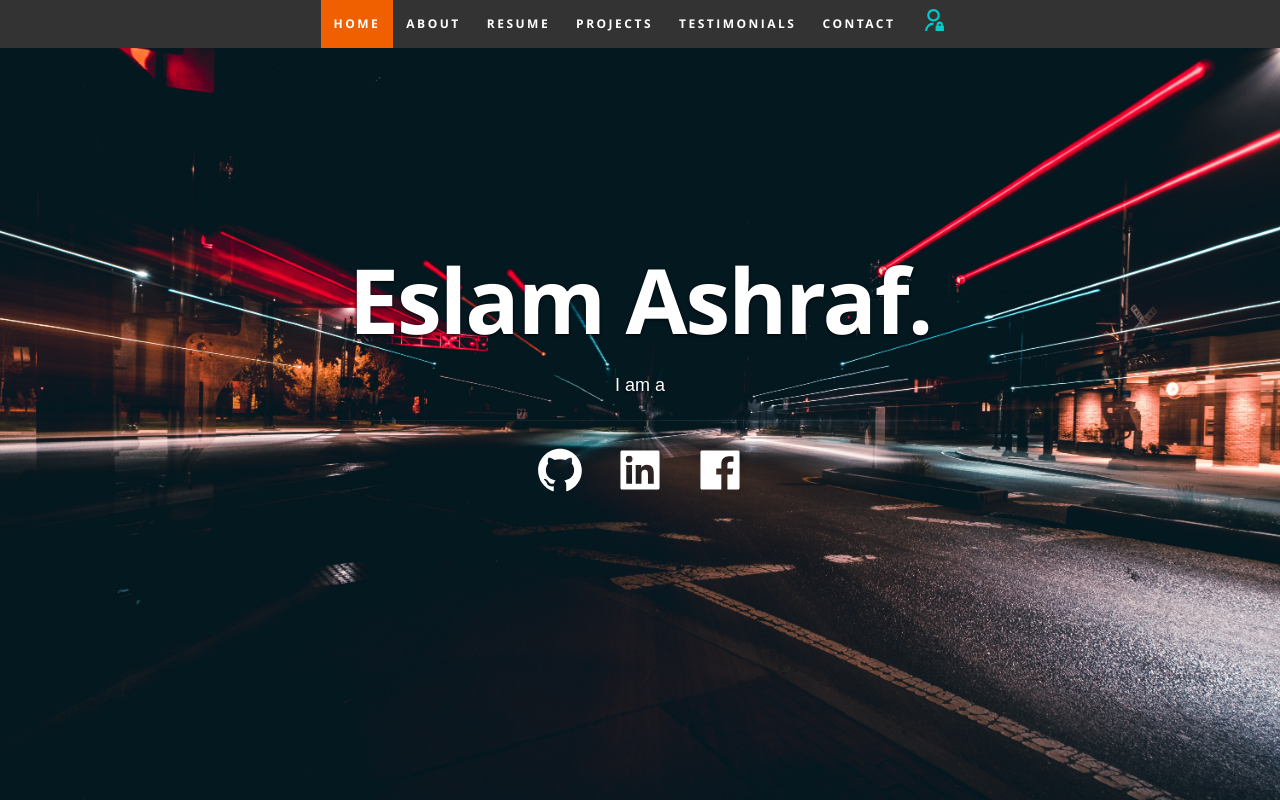
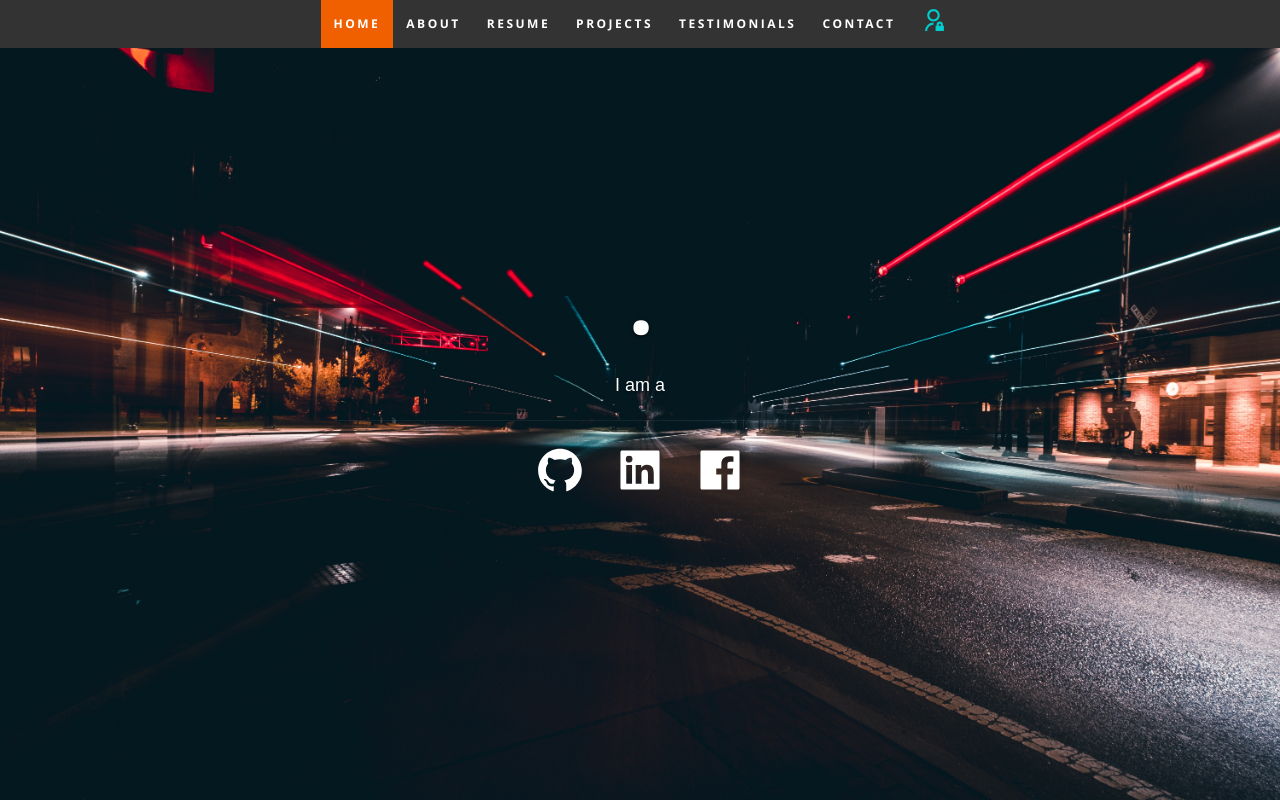
Before and after one commit to eslamicoo912/Fullsatck-Portfolio-With-Dashboard, a React (Create React App) app in the folder client/: page / in a window 1280 px wide. Built offline with nearby package versions, Linux system fonts and the light colour scheme; no server answers.

Commit message:
some styling changes and fixing some bugs

```diff
--- a/client/public/css/layout.css
+++ b/client/public/css/layout.css
@@ -1329,6 +1329,14 @@ input::placeholder {
   margin: 0;
 }
 
+.Dashboard .aboutD input {
+  padding: 10px;
+}
+
+.Dashboard .aboutD button {
+  margin-top: 15px;
+}
+
 .loading {
   display: flex;
   justify-content: center;
@@ -1550,6 +1558,7 @@ input::placeholder {
   border: none;
   box-shadow: 3px 5px 7px 0px rgba(0, 0, 0, 0.5);
   outline: none;
+  color: black;
 }
 
 .table input::placeholder {
--- a/client/src/components/Dashboard/ContactCard.js
+++ b/client/src/components/Dashboard/ContactCard.js
@@ -25,7 +25,6 @@ export default function ContactCard({ contact, object_id }) {
       {visibleInput === object_id ? (
         <form>
           <input
-            value={contact}
             name="contactInput"
             onChange={(e) => setContactInput(e.target.value)}
           />{" "}
--- a/client/src/components/Header.js
+++ b/client/src/components/Header.js
@@ -5,11 +5,15 @@ import { AiFillGithub, AiFillFacebook, AiFillLinkedin } from "react-icons/ai";
 export default class Header extends Component {
   state = {
     about: "",
+    contact: {},
   };
 
   componentDidMount = async () => {
     const aboutData = await axios.get("http://localhost:5000/api/about");
     this.setState({ about: aboutData.data[0] });
+
+    const contactsData = await axios.get("http://localhost:5000/api/contact");
+    this.setState({ contact: contactsData.data[0] });
   };
   render() {
     const { img, text, position } = this.state.about;
@@ -18,7 +22,9 @@ export default class Header extends Component {
         <header id="home">
           <div className="row banner">
             <div className="banner-text">
-              <h1 className="responsive-headline">Eslam Ashraf.</h1>
+              <h1 className="responsive-headline">
+                {this.state.contact.contact}.
+              </h1>
               <h3 style={{ color: "#fff", fontFamily: "sans-serif " }}>
                 I am a {position}
               </h3>
```
